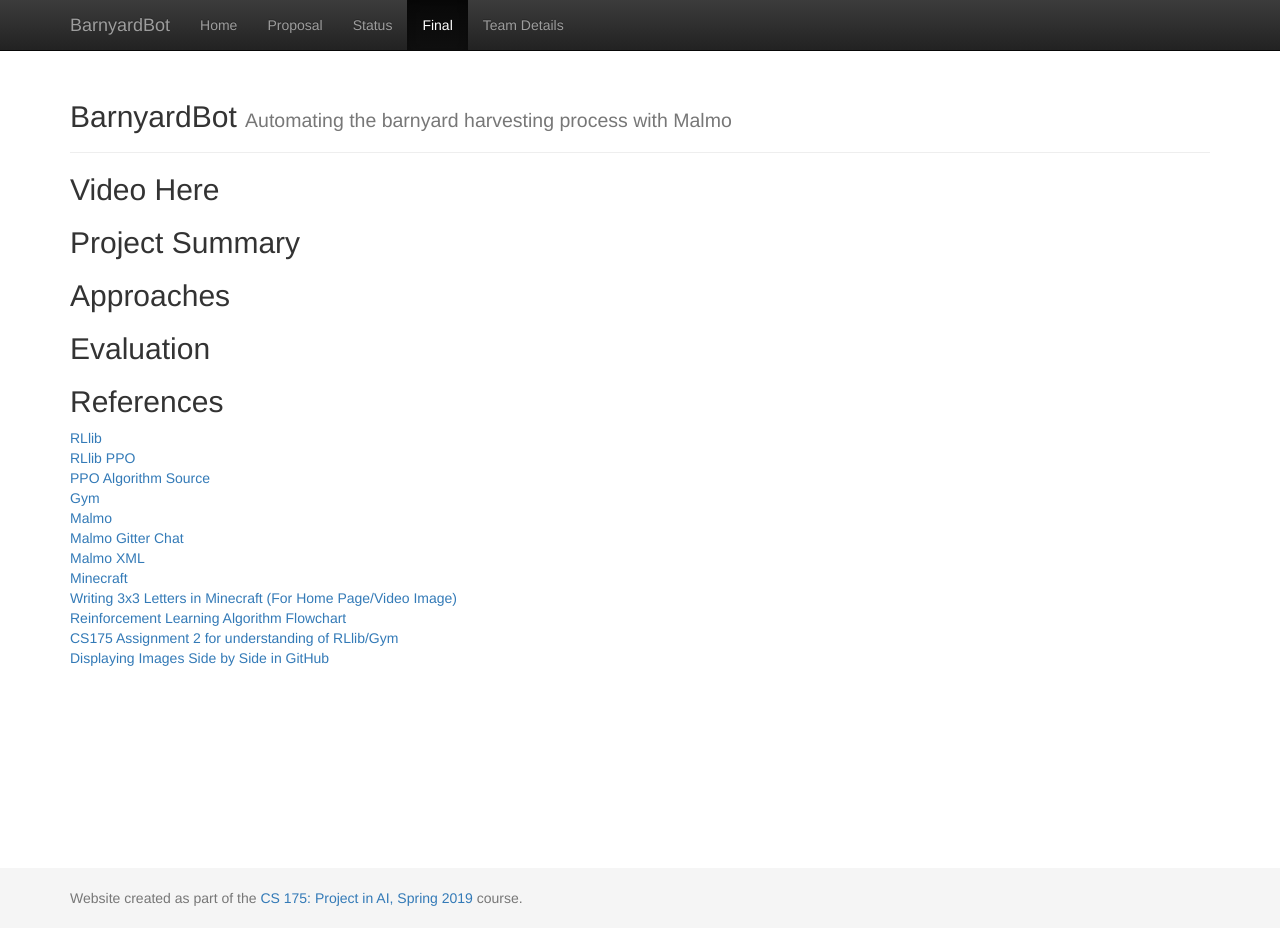
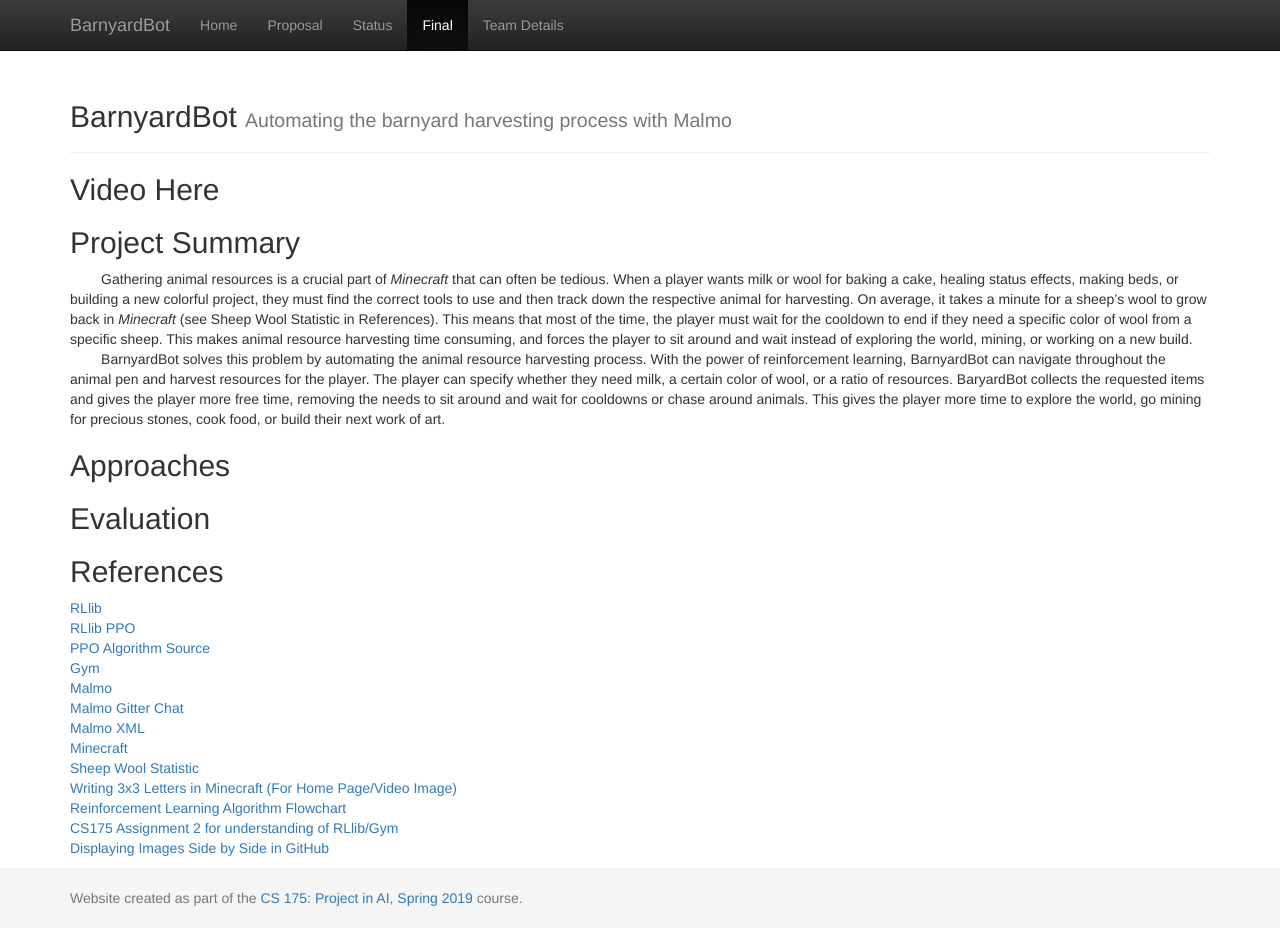
Before and after one commit to brandonmeyer/BarnyardBot, a Jekyll site: the page built from docs/final.md, in a window 1280 px wide and 928 px high. Built offline with Jekyll 4.4.1, drawn with Linux system fonts in a browser that asks for light colours.

Commit message:
Update final.md

```diff
--- a/docs/final.md
+++ b/docs/final.md
@@ -5,6 +5,8 @@ title: Final Report
 ## Video Here
 
 ## Project Summary
+&nbsp;&nbsp;&nbsp;&nbsp;&nbsp;&nbsp;&nbsp;&nbsp;Gathering animal resources is a crucial part of *Minecraft* that can often be tedious. When a player wants milk or wool for baking a cake, healing status effects, making beds, or building a new colorful project, they must find the correct tools to use and then track down the respective animal for harvesting. On average, it takes a minute for a sheep's wool to grow back in *Minecraft* (see Sheep Wool Statistic in References). This means that most of the time, the player must wait for the cooldown to end if they need a specific color of wool from a specific sheep. This makes animal resource harvesting time consuming, and forces the player to sit around and wait instead of exploring the world, mining, or working on a new build.
+&nbsp;&nbsp;&nbsp;&nbsp;&nbsp;&nbsp;&nbsp;&nbsp;BarnyardBot solves this problem by automating the animal resource harvesting process. With the power of reinforcement learning, BarnyardBot can navigate throughout the animal pen and harvest resources for the player. The player can specify whether they need milk, a certain color of wool, or a ratio of resources. BaryardBot collects the requested items and gives the player more free time, removing the needs to sit around and wait for cooldowns or chase around animals. This gives the player more time to explore the world, go mining for precious stones, cook food, or build their next work of art.
 
 ## Approaches
 
@@ -19,6 +21,7 @@ title: Final Report
 [Malmo Gitter Chat](https://gitter.im/Microsoft/malmo?at=578aa4fd3cb52e8b24cee1af)\
 [Malmo XML](https://microsoft.github.io/malmo/0.21.0/Schemas/MissionHandlers.html)\
 [Minecraft](https://www.minecraft.net/en-us/login)\
+[Sheep Wool Statistic](https://minecraft.fandom.com/wiki/Tutorials/Wool_farming)\
 [Writing 3x3 Letters in Minecraft (For Home Page/Video Image)](https://www.youtube.com/watch?v=vHExVqV-FD8)\
 [Reinforcement Learning Algorithm Flowchart](https://static.us.edusercontent.com/files/eS20DbiGQfi4P2skbCN9WYeD)\
 [CS175 Assignment 2 for understanding of RLlib/Gym](https://canvas.eee.uci.edu/courses/40175/files/folder/assignment2?preview=16066666)\
```
